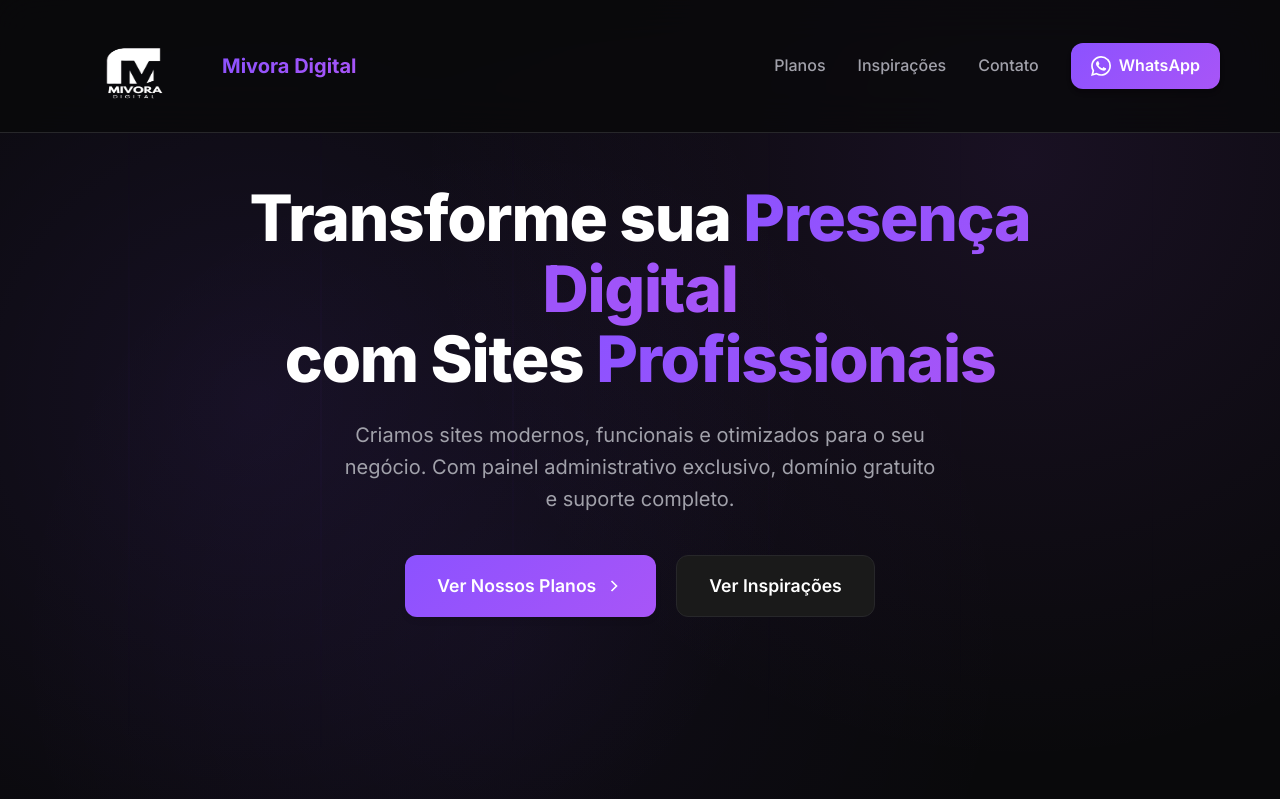
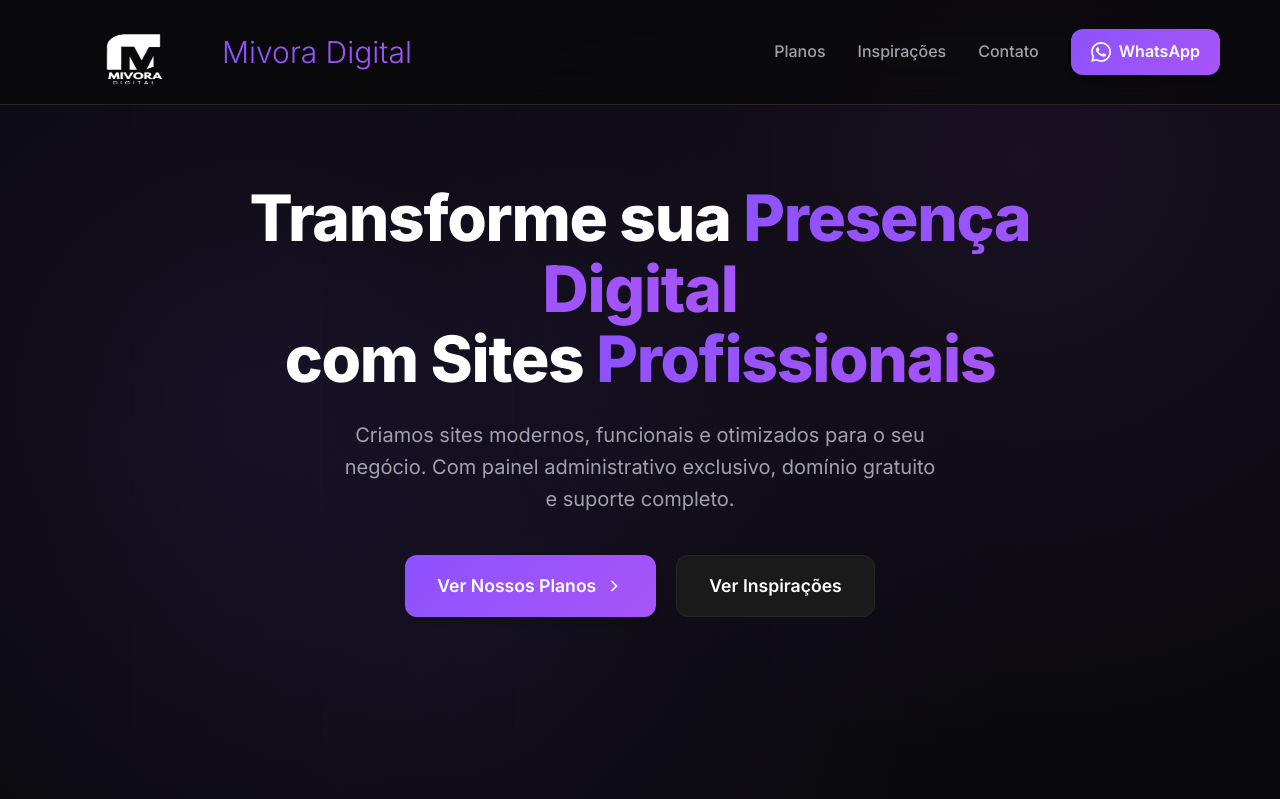
Before and after one commit to gabriellimaaaa2/mivoradigitall, a PHP site: page / in a window 1280 px wide. Shown: the top 799 px of the page. Run offline with PHP 8.4, Linux system fonts and the light colour scheme; data comes from the database, SQL or seed files in the repository.

Commit message:
Update styles.css

```diff
--- a/styles.css
+++ b/styles.css
@@ -52,7 +52,7 @@ body {
     display: flex;
     align-items: center;
     justify-content: space-between;
-    padding: 16px 20px;
+    padding: 2px 20px;
 }
 
 .nav-brand {
@@ -69,8 +69,8 @@ body {
 }
 
 .brand-text {
-    font-size: 20px;
-    font-weight: 700;
+    font-size: 30px;
+    font-weight: 100;
     background: var(--accent-gradient);
     -webkit-background-clip: text;
     -webkit-text-fill-color: transparent;
```
